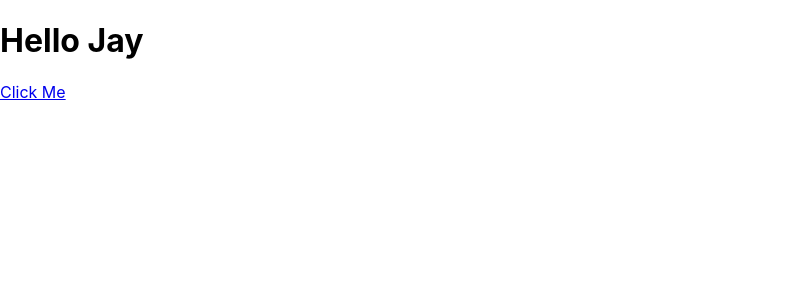
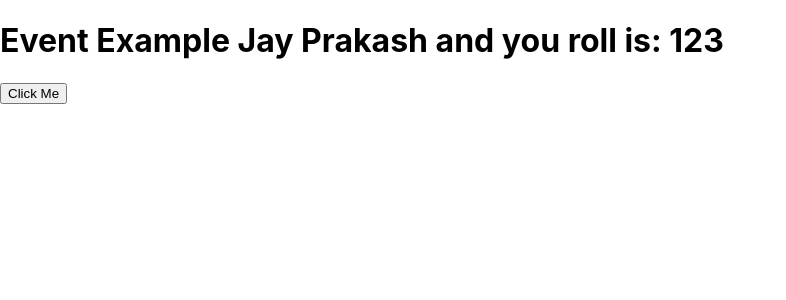
Before and after one commit to jayprakash548/my-application, a React (Create React App) app: page / in a window 1280 px wide. Shown: the top 300 px of the page, without its empty margins (0-786 px from the left). Built offline with nearby package versions, Linux system fonts and the light colour scheme.

Commit message:
set State

```diff
--- a/src/App.js
+++ b/src/App.js
@@ -1,16 +1,32 @@
-import React from 'react'
+import React, { Component } from 'react'
 
-const App = () =>{
-  let handlieClick = (e)=>{
-    //e.preventDefault();
-    console.log("You Clicked");
+class App extends Component{
+  constructor(props){
+    super(props);
+    this.state = {
+      name: 'Jay Prakash',
+      roll: this.props.roll
+    }
   }
-  return(
-    <>
-      <h1>Hello Jay</h1>
-      <a href="https://www.google.com/" onClick={handlieClick}>Click Me</a>
-    </>
-  )
+  eventHandler = ()=>{
+    /* this.setState(
+      {
+        name: 'Sony',
+        roll:'567'
+      }
+    ); */
+    this.setState((state, props) =>{
+      // console.log(state.name);
+      console.log(props.roll);
+    });
+  }
+  render(){
+    return(
+      <>
+        <h1>Event Example {this.state.name} and you roll is: {this.state.roll}</h1>
+        <button onClick={this.eventHandler}>Click Me</button>
+      </>
+    );
+  }
 }
-
 export default App;
--- a/src/index.js
+++ b/src/index.js
@@ -4,7 +4,7 @@ import './index.css';
 import App from './App';
 import * as serviceWorker from './serviceWorker';
 
-ReactDOM.render(<App/>, document.getElementById('root'));
+ReactDOM.render(<App roll={123}/>, document.getElementById('root'));
 
 // If you want your app to work offline and load faster, you can change
 // unregister() to register() below. Note this comes with some pitfalls.
```
